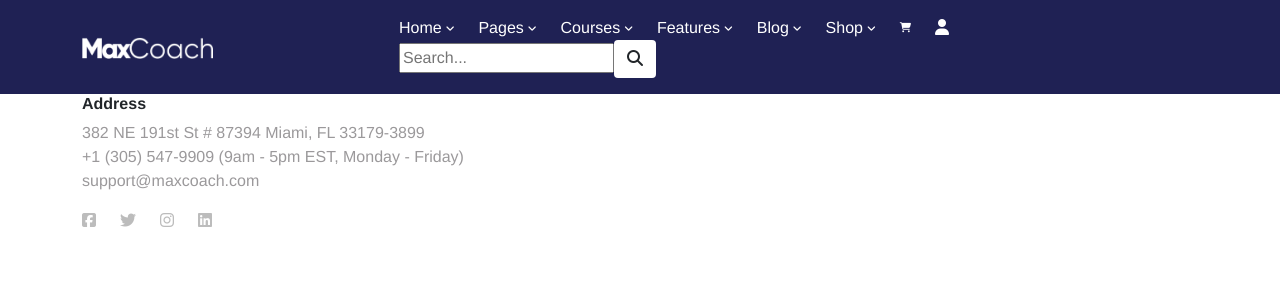
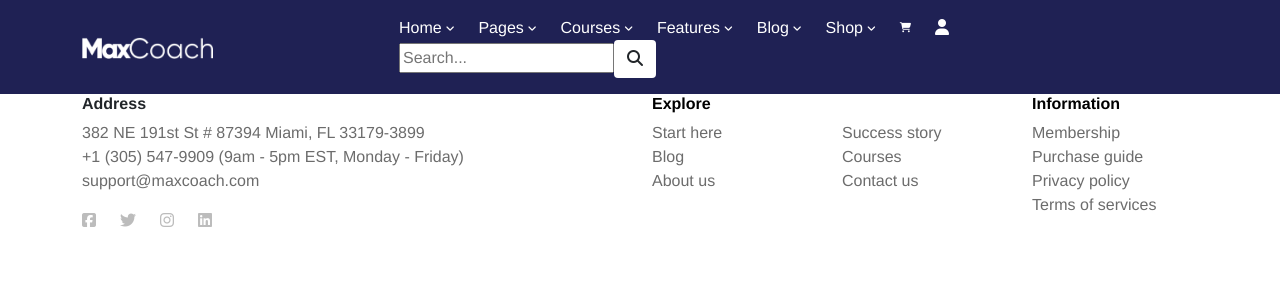
Before and after one commit to FernandoSilvera/proj-html-vuejs, a Vue app: page / in a window 1280 px wide. Shown: the top 300 px of the page. Built offline with nearby package versions, Linux system fonts and the light colour scheme.

Commit message:
Footer completed.

```diff
--- a/src/assets/scss/_variables.scss
+++ b/src/assets/scss/_variables.scss
@@ -2,3 +2,4 @@ $dark-purple: #1f2154;
 $light-gray: #bcbcbc;
 $medium-gray: #9b999b;
 $dark-gray: #6c6c6c;
+$darker-gray: #3d3d3d;
--- a/src/components/TheFooter.vue
+++ b/src/components/TheFooter.vue
@@ -1,9 +1,26 @@
 <template>
-  <footer class="text-medium-gray">
+  <footer class="text-dark-gray">
     <div class="container">
       <div class="row">
+        <div class="col-6">
+          <h6 class="text-dark fw-bold">Address</h6>
+        </div>
+
         <div class="col">
-          <h6 class="text-dark fw-bold">Address</h6>
+          <h6>Explore</h6>
+        </div>
+
+        <div class="col">
+          <!-- "EXPLORE" second column -->
+        </div>
+
+        <div class="col">
+          <h6>Information</h6>
+        </div>
+      </div>
+
+      <div class="row">
+        <div class="col-6">
           <address>
             382 NE 191st St # 87394 Miami, FL 33179-3899<br>
             +1 (305) 547-9909 (9am - 5pm EST, Monday - Friday)<br>
@@ -13,6 +30,30 @@
           <div>
             <i v-for="(socialIcon, i) in socialIcons" :key="i" :class="socialIcon"></i>
           </div>
+        </div>
+
+        <div class="col">
+          <ul>
+            <li v-for="(exploreLink, i) in exploreLinks" :key="i">
+              <a v-if="i <= 2" href="#">{{ exploreLink }}</a>
+            </li>
+          </ul>
+        </div>
+
+        <div class="col">
+          <ul>
+            <li v-for="(exploreLink, i) in exploreLinks" :key="i">
+              <a v-if="i >= 3" href="#">{{ exploreLink }}</a>
+            </li>
+          </ul>
+        </div>
+
+        <div class="col">
+          <ul>
+            <li v-for="(informationLink, i) in informationLinks" :key="i">
+              <a href="#">{{ informationLink }}</a>
+            </li>
+          </ul>
         </div>
       </div>
     </div>
@@ -24,11 +65,12 @@ export default {
   name: "TheFooter",
   data() {
     return {
-      exploreList: ["Start here", "Blog", "About us", "Success story", "Courses", "Contact us"],
-      informationList: ["Membership", "Purchase guide", "Privacy policy", "Terms of services"],
+      exploreLinks: ["Start here", "Blog", "About us", "Success story", "Courses", "Contact us"],
+      informationLinks: ["Membership", "Purchase guide", "Privacy policy", "Terms of services"],
       socialIcons: ["fa-brands fa-facebook-square", "fa-brands fa-twitter", "fa-brands fa-instagram", "fa-brands fa-linkedin"]
     }
-  }
+  },
+  computed: {}
 }
 </script>
 
@@ -37,13 +79,18 @@ export default {
 @import "../assets/scss/utilities";
 
 a {
-  color: $medium-gray;
+  color: $dark-gray;
   text-decoration: none;
 
   &:hover {
-    color: $dark-gray;
+    color: $darker-gray;
     text-decoration: underline;
   }
+}
+
+h6 {
+  color: black;
+  font-weight: bold;
 }
 
 i {
@@ -51,4 +98,10 @@ i {
   color: $light-gray;
 }
 
+ul {
+  list-style: none;
+  padding: 0;
+  margin: 0;
+}
+
 </style>
```
